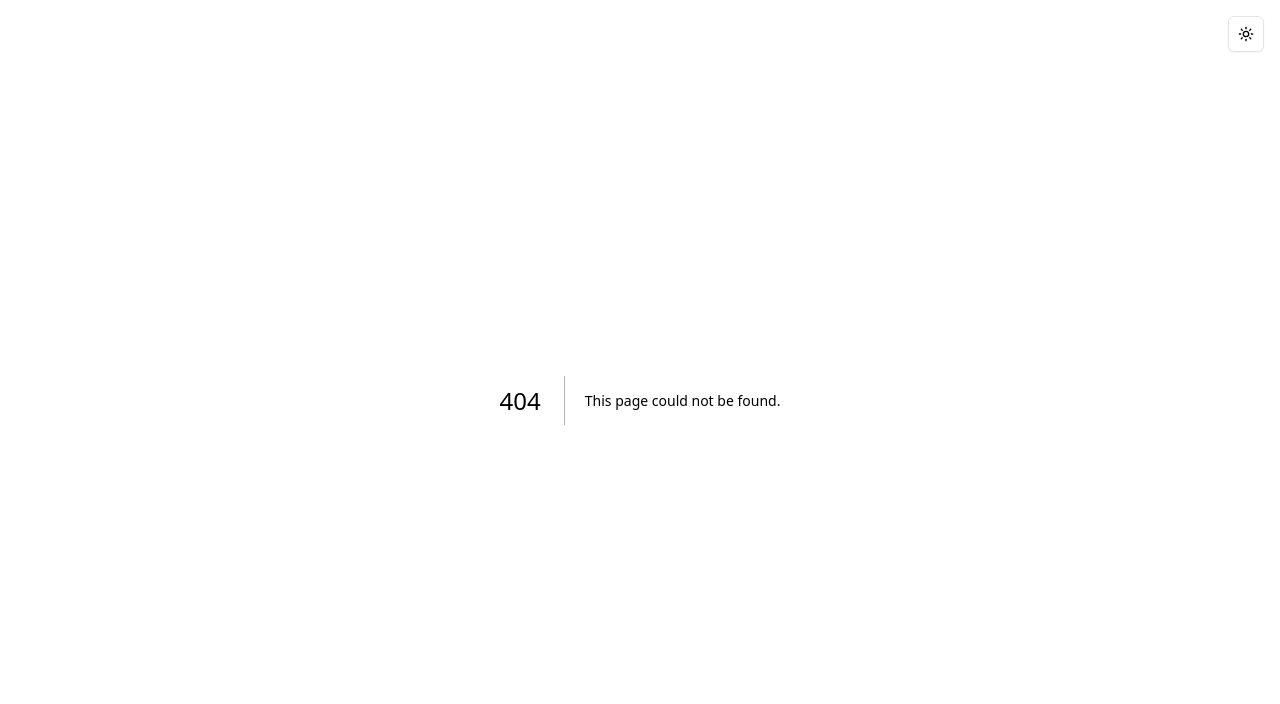
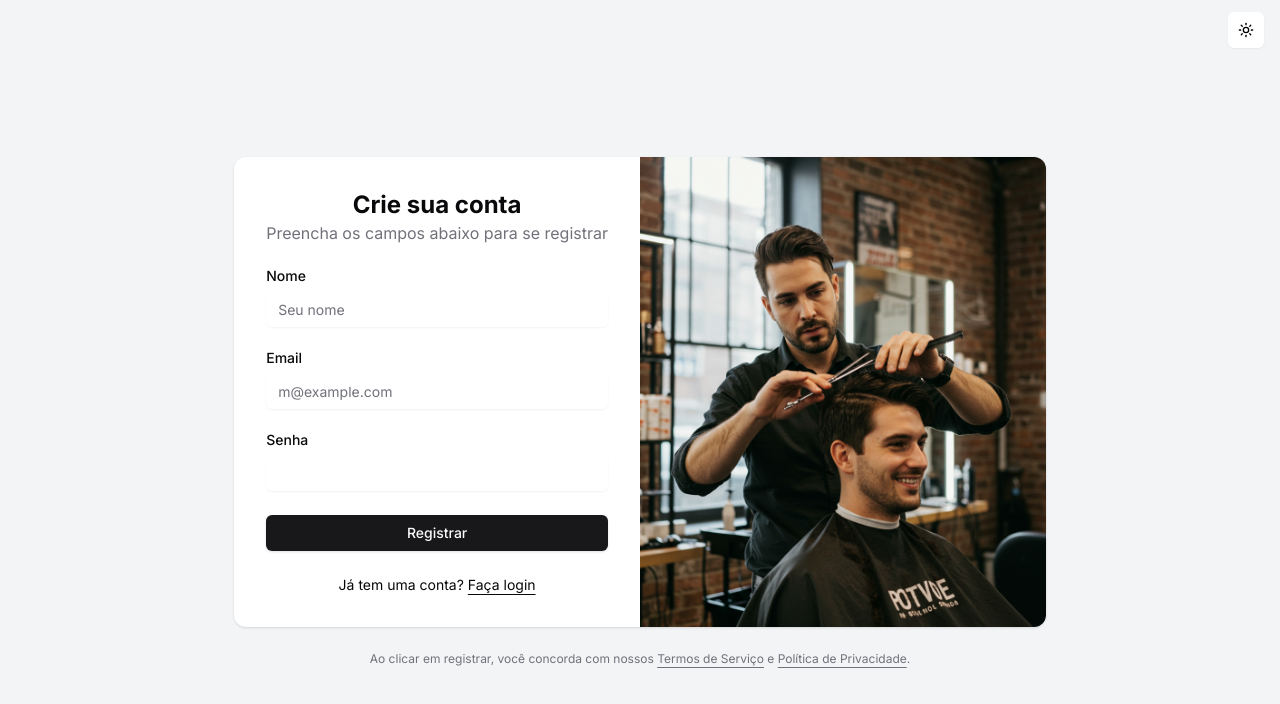
Before and after one commit to Edmito/BarberFlow, a Next.js app in the folder frontend/: page /register in a window 1280 px wide. Before the commit this address had no page. Shown: the top 704 px of the page. Built offline with nearby package versions, Linux system fonts and the light colour scheme.

Commit message:
feat(frontend): add registration page and form with validation and API integration

```diff
--- /dev/null
+++ b/frontend/app/(pages)/register/page.tsx
@@ -0,0 +1,9 @@
+import { RegisterForm } from '@/app/_components/register-form';
+
+export default function RegisterPage() {
+  return (
+    <div className="flex justify-center items-center min-h-screen bg-gray-100">
+      <RegisterForm />
+    </div>
+  );
+}
--- a/frontend/app/_components/login-form.tsx
+++ b/frontend/app/_components/login-form.tsx
@@ -1,18 +1,73 @@
+'use client';
+
+import { useState } from 'react';
+import axios from 'axios';
+import { toast } from 'sonner';
+import { useRouter } from 'next/navigation';
 import { cn } from '@/app/_lib/utils';
 import { Button } from '@/app/_components/ui/button';
 import { Card, CardContent } from '@/app/_components/ui/card';
 import { Input } from '@/app/_components/ui/input';
 import { Label } from '@/app/_components/ui/label';
+import { Toaster } from '@/app/_components/ui/sonner';
 
 export function LoginForm({
   className,
   ...props
 }: React.ComponentProps<'div'>) {
+  const [email, setEmail] = useState('');
+  const [senha, setSenha] = useState('');
+  const [loading, setLoading] = useState(false);
+  const [error, setError] = useState('');
+  const router = useRouter();
+
+  const handleSubmit = async (event: React.FormEvent) => {
+    event.preventDefault();
+    setLoading(true);
+    setError('');
+
+    try {
+      const response = await axios.post(
+        'http://localhost:5000/api/auth/login',
+        {
+          email,
+          senha,
+        },
+      );
+
+      // Handle successful response
+      const { token } = response.data;
+      localStorage.setItem('token', token);
+      toast.success('Login bem-sucedido!');
+      console.log('Login successful:', response.data);
+
+      // Redirect to dashboard or another page
+      router.push('/dashboard');
+    } catch (error: any) {
+      // Handle error response
+      if (
+        error.response &&
+        error.response.data &&
+        error.response.data.message
+      ) {
+        setError(error.response.data.message);
+        toast.error(error.response.data.message);
+      } else {
+        setError('Erro ao fazer login. Por favor, tente novamente.');
+        toast.error('Erro ao fazer login. Por favor, tente novamente.');
+      }
+      console.error('Login error:', error);
+    } finally {
+      setLoading(false);
+    }
+  };
+
   return (
     <div className={cn('flex flex-col gap-6', className)} {...props}>
+      <Toaster />
       <Card className="overflow-hidden">
         <CardContent className="grid p-0 md:grid-cols-2">
-          <form className="p-6 md:p-8">
+          <form className="p-6 md:p-8" onSubmit={handleSubmit}>
             <div className="flex flex-col gap-6">
               <div className="flex flex-col items-center text-center">
                 <h1 className="text-2xl font-bold">Bem-vindo de volta</h1>
@@ -26,6 +81,8 @@ export function LoginForm({
                   id="email"
                   type="email"
                   placeholder="m@example.com"
+                  value={email}
+                  onChange={(e) => setEmail(e.target.value)}
                   required
                 />
               </div>
@@ -39,10 +96,17 @@ export function LoginForm({
                     Esqueceu sua senha?
                   </a>
                 </div>
-                <Input id="password" type="password" required />
+                <Input
+                  id="password"
+                  type="password"
+                  value={senha}
+                  onChange={(e) => setSenha(e.target.value)}
+                  required
+                />
               </div>
-              <Button type="submit" className="w-full">
-                Login
+              {error && <p className="text-red-500 text-center">{error}</p>}
+              <Button type="submit" className="w-full" disabled={loading}>
+                {loading ? 'Entrando...' : 'Login'}
               </Button>
               <div className="relative text-center text-sm after:absolute after:inset-0 after:top-1/2 after:z-0 after:flex after:items-center after:border-t after:border-border">
                 <span className="relative z-10 bg-background px-2 text-muted-foreground">
@@ -80,7 +144,7 @@ export function LoginForm({
               </div>
               <div className="text-center text-sm">
                 Não tem uma conta?{' '}
-                <a href="#" className="underline underline-offset-4">
+                <a href="/register" className="underline underline-offset-4">
                   Registre-se
                 </a>
               </div>
@@ -96,8 +160,9 @@ export function LoginForm({
         </CardContent>
       </Card>
       <div className="text-balance text-center text-xs text-muted-foreground [&_a]:underline [&_a]:underline-offset-4 hover:[&_a]:text-primary">
-        Ao clicar em continuar, você concorda com nossos <a href="#">Termos de Serviço</a>{' '}
-        e <a href="#">Política de Privacidade</a>.
+        Ao clicar em continuar, você concorda com nossos{' '}
+        <a href="#">Termos de Serviço</a> e{' '}
+        <a href="#">Política de Privacidade</a>.
       </div>
     </div>
   );
--- /dev/null
+++ b/frontend/app/_components/register-form.tsx
@@ -0,0 +1,144 @@
+'use client';
+
+import { useState } from 'react';
+import axios from 'axios';
+import { toast } from 'sonner';
+import { useRouter } from 'next/navigation';
+import { cn } from '@/app/_lib/utils';
+import { Button } from '@/app/_components/ui/button';
+import { Card, CardContent } from '@/app/_components/ui/card';
+import { Input } from '@/app/_components/ui/input';
+import { Label } from '@/app/_components/ui/label';
+import { Toaster } from '@/app/_components/ui/sonner';
+
+export function RegisterForm({
+  className,
+  ...props
+}: React.ComponentProps<'div'>) {
+  const [nome, setNome] = useState('');
+  const [email, setEmail] = useState('');
+  const [senha, setSenha] = useState('');
+  const [loading, setLoading] = useState(false);
+  const [error, setError] = useState('');
+  const router = useRouter();
+
+  const handleSubmit = async (event: React.FormEvent) => {
+    event.preventDefault();
+    setLoading(true);
+    setError('');
+
+    try {
+      const response = await axios.post(
+        'http://localhost:5000/api/auth/register',
+        {
+          nome,
+          email,
+          senha,
+          tipo: 'cliente',
+        },
+      );
+
+      // Handle successful response
+      toast.success(response.data.message, {
+        description: `Estamos redirecionando para a tela de login`,
+      });
+      console.log('Registration successful:', response.data);
+
+      // Redirect to login page after a delay
+      setTimeout(() => {
+        router.push('/login');
+      }, 3000);
+    } catch (error) {
+      // Handle error response
+      if (
+        axios.isAxiosError(error) &&
+        error.response &&
+        error.response.data &&
+        error.response.data.message
+      ) {
+        setError(error.response.data.message);
+        toast.error(error.response.data.message);
+      } else {
+        setError('Erro ao registrar. Por favor, tente novamente.');
+        toast.error('Erro ao registrar. Por favor, tente novamente.');
+      }
+      console.error('Registration error:', error);
+    } finally {
+      setLoading(false);
+    }
+  };
+
+  return (
+    <div className={cn('flex flex-col gap-6', className)} {...props}>
+      <Toaster />
+      <Card className="overflow-hidden">
+        <CardContent className="grid p-0 md:grid-cols-2">
+          <form className="p-6 md:p-8" onSubmit={handleSubmit}>
+            <div className="flex flex-col gap-6">
+              <div className="flex flex-col items-center text-center">
+                <h1 className="text-2xl font-bold">Crie sua conta</h1>
+                <p className="text-balance text-muted-foreground">
+                  Preencha os campos abaixo para se registrar
+                </p>
+              </div>
+              <div className="grid gap-2">
+                <Label htmlFor="name">Nome</Label>
+                <Input
+                  id="name"
+                  type="text"
+                  placeholder="Seu nome"
+                  value={nome}
+                  onChange={(e) => setNome(e.target.value)}
+                  required
+                />
+              </div>
+              <div className="grid gap-2">
+                <Label htmlFor="email">Email</Label>
+                <Input
+                  id="email"
+                  type="email"
+                  placeholder="m@example.com"
+                  value={email}
+                  onChange={(e) => setEmail(e.target.value)}
+                  required
+                />
+              </div>
+              <div className="grid gap-2">
+                <Label htmlFor="password">Senha</Label>
+                <Input
+                  id="password"
+                  type="password"
+                  value={senha}
+                  onChange={(e) => setSenha(e.target.value)}
+                  required
+                />
+              </div>
+              {error && <p className="text-red-500 text-center">{error}</p>}
+              <Button type="submit" className="w-full" disabled={loading}>
+                {loading ? 'Registrando...' : 'Registrar'}
+              </Button>
+              <div className="text-center text-sm">
+                Já tem uma conta?{' '}
+                <a href="/login" className="underline underline-offset-4">
+                  Faça login
+                </a>
+              </div>
+            </div>
+          </form>
+          <div className="relative hidden bg-muted md:block">
+            <img
+              src="/corte_social2.jpg"
+              alt="Image"
+              className="absolute inset-0 h-full w-full object-cover dark:brightness-[0.7] dark:grayscale"
+            />
+          </div>
+        </CardContent>
+      </Card>
+      <div className="text-balance text-center text-xs text-muted-foreground [&_a]:underline [&_a]:underline-offset-4 hover:[&_a]:text-primary">
+        Ao clicar em registrar, você concorda com nossos{' '}
+        <a href="#">Termos de Serviço</a> e{' '}
+        <a href="#">Política de Privacidade</a>.
+      </div>
+    </div>
+  );
+}
--- a/frontend/app/globals.css
+++ b/frontend/app/globals.css
@@ -59,7 +59,7 @@
   }
   .mode-toggle {
     position: fixed;
-    top: 1rem;
+    top: 0.75rem;
     right: 1rem;
     z-index: 1000;
   }
@@ -67,9 +67,10 @@
 
 @layer base {
   * {
-    @apply border-border;
+    border: var(--border);
   }
   body {
-    @apply bg-background text-foreground;
+    background-color: var(--background);
+    color: var(--foreground);
   }
 }
--- a/frontend/app/page.tsx
+++ b/frontend/app/page.tsx
@@ -5,7 +5,7 @@ import Link from 'next/link';
 export default function Home() {
   return (
     <div className="flex min-h-screen flex-col">
-      <header className="px-6 py-3 flex items-center justify-between border-b">
+      <header className="px-12 py-3 flex items-center justify-between border-b">
         <div className="flex items-center gap-3">
           <Scissors className="h-6 w-6" />
           <span className="font-bold">Barbearia</span>
```
Also changed, not shown: frontend/package.json (+7 -0 lines), frontend/public/corte_social2.jpg (added), 1 other file (tests, documents, lock files or other folders). Lines whose indentation alone changed are shown as unchanged.
